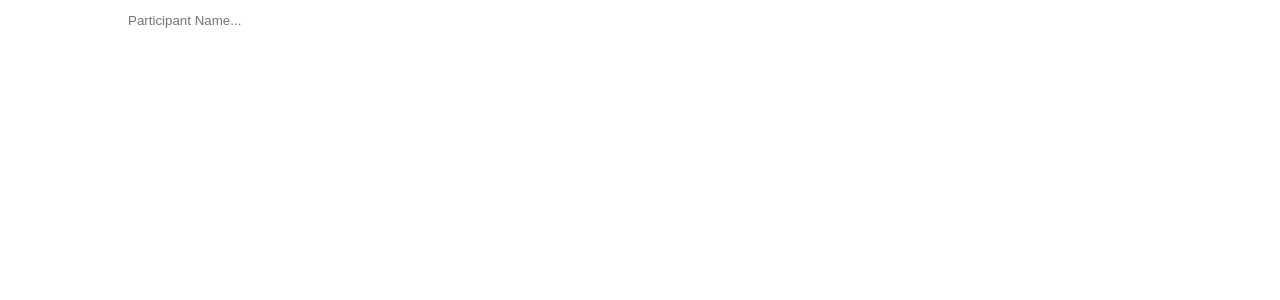
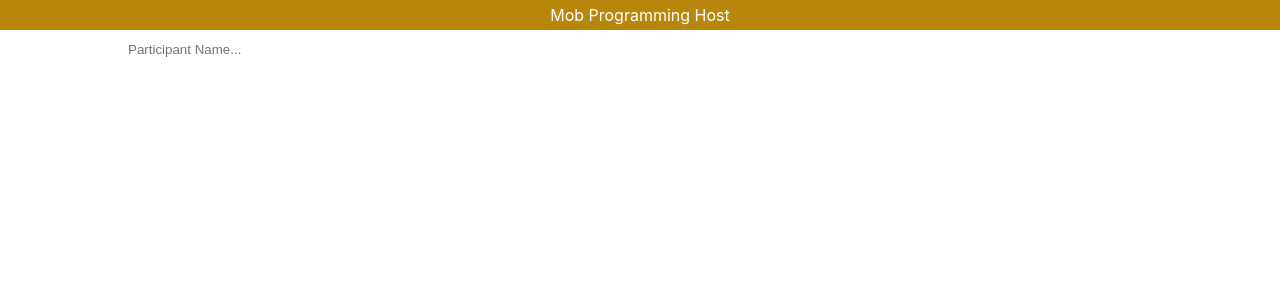
Before and after one commit to nidhidsharma08121988/mob-programmer, a React (Create React App) app: page / in a window 1280 px wide. Shown: the top 300 px of the page. Built offline with nearby package versions, Linux system fonts and the light colour scheme.

Commit message:
add header

```diff
--- a/src/App.js
+++ b/src/App.js
@@ -24,7 +24,7 @@ function App() {
 
   return (
     <div className={styles.App}>
-      <div></div>
+      <div className={styles.header}>Mob Programming Host</div>
       <input
         data-testid='participant-input'
         value={participant}
--- a/src/App.module.css
+++ b/src/App.module.css
@@ -8,6 +8,12 @@
   align-items: center;
   margin: 0;
   padding: 0;
+}
+.header {
+  width: 100%;
+  background-color: darkgoldenrod;
+  color: white;
+  padding: 0.3rem;
 }
 .input {
   width: 80%;
```
